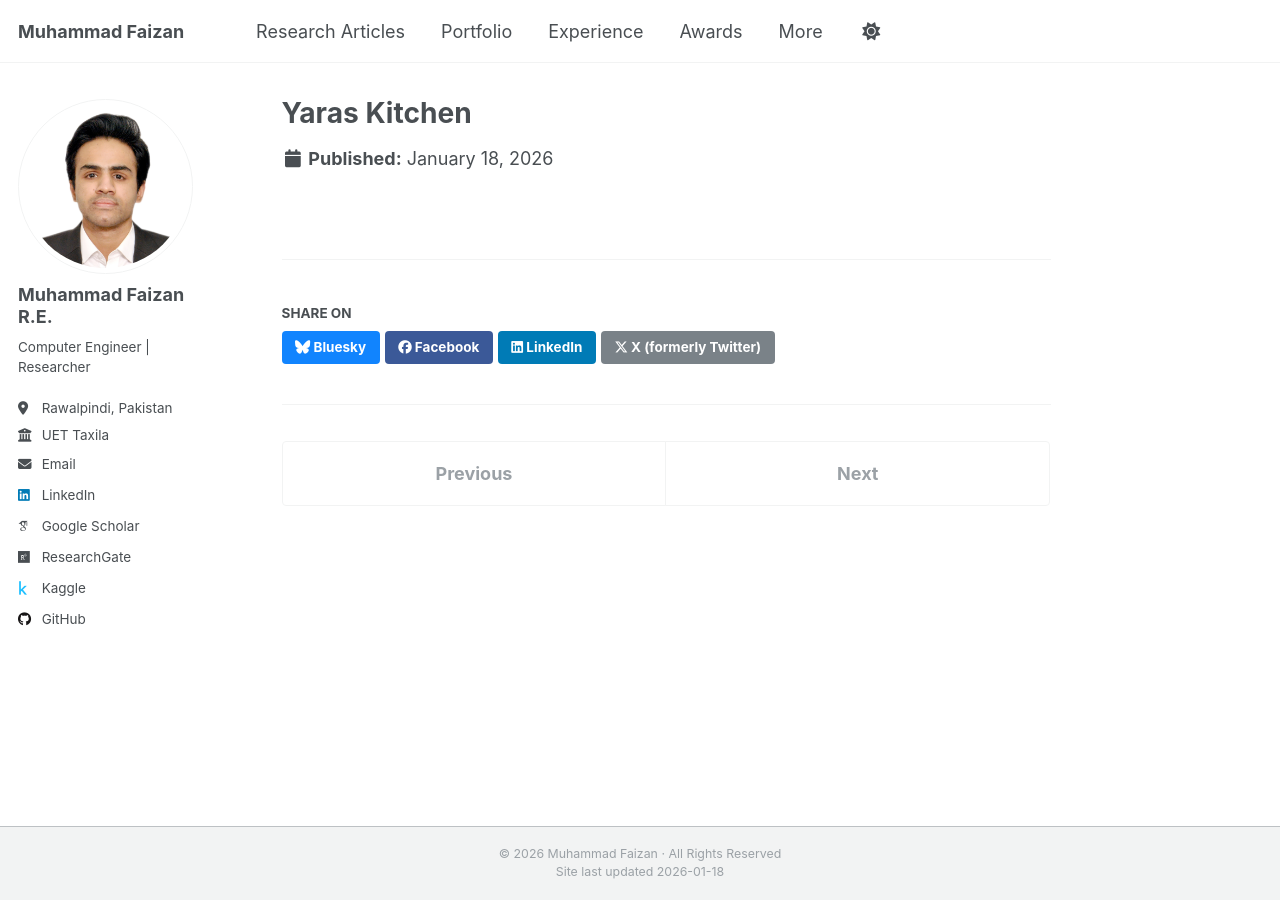
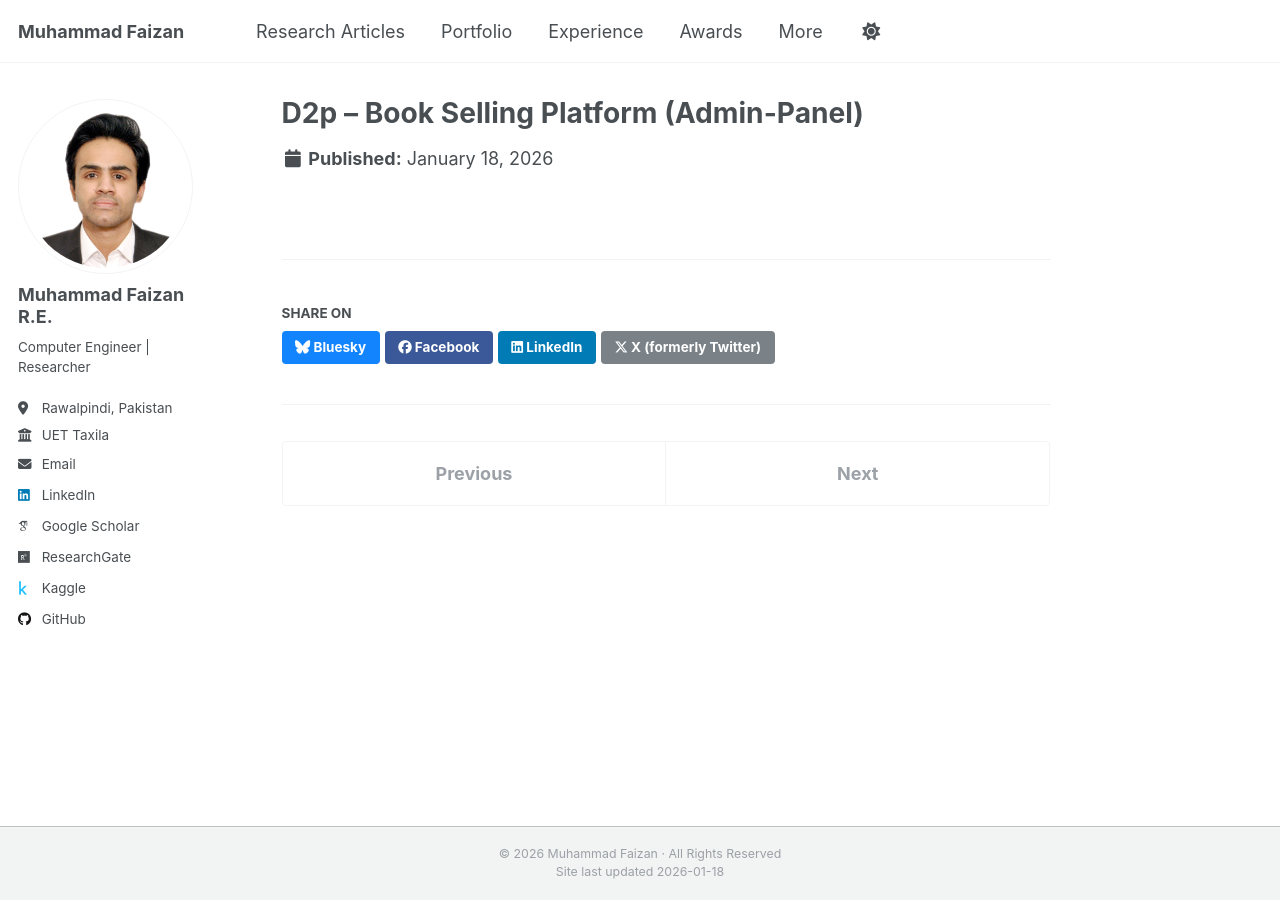
Before and after one commit to MuhammadFaizan99/MuhammadFaizan99.github.io, a Jekyll site: the page built from _portfolio/portfolio-3.md, in a window 1280 px wide. Built offline with Jekyll 4.4.1, drawn with Linux system fonts in a browser that asks for light colours; some web fonts are replaced; a script that is not in the unit is left out.

Commit message:
Update portfolio entry title and preview link

```diff
--- a/_portfolio/portfolio-3.md
+++ b/_portfolio/portfolio-3.md
@@ -1,8 +1,5 @@
 ---
-title: "**Yaras Kitchen**"
-excerpt: "Elegant Egyptian catering website highlighting bespoke menus, refined event experiences, and effortless booking for weddings, private gatherings, and corporate events."
-header:
-  teaser: /images/yaras-kitchen-hero.PNG
-preview: "https://www.yaraskitchen.com/"
+title: "**D2p – Book Selling Platform (Admin-Panel)**"
+preview: "https://d2p.admin.s3-website-us-east-1.amazonaws.com/"
 collection: portfolio
 ---
```
